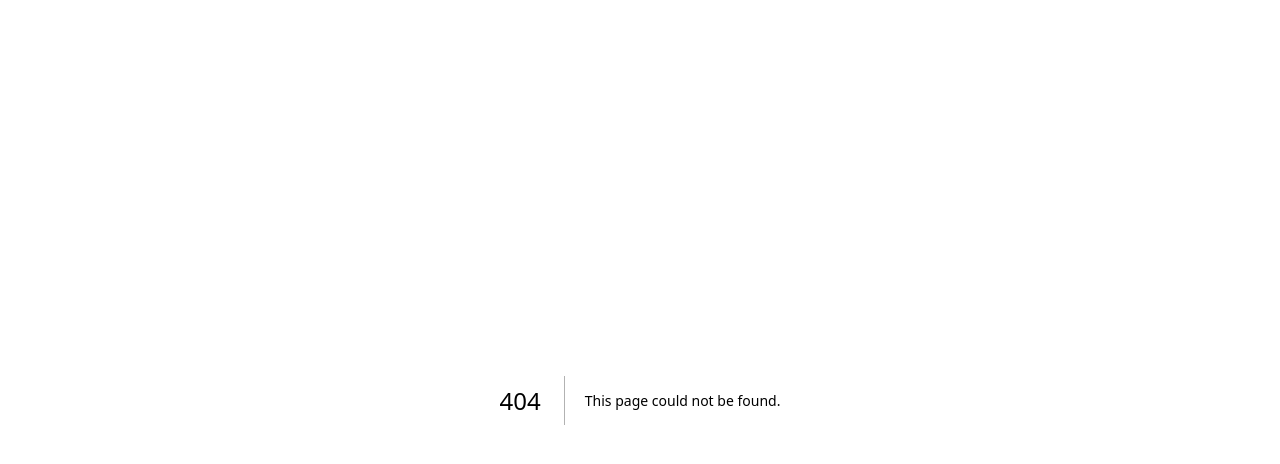
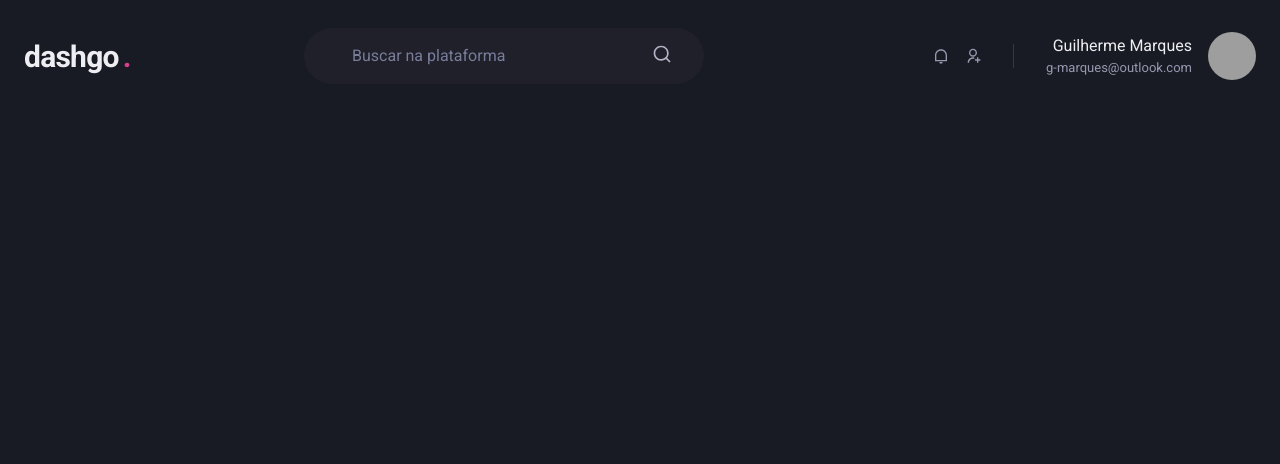
Before and after one commit to GuilhermeMarques1/dashgo-ignite, a Next.js app: page /dashboard in a window 1280 px wide. Before the commit this address had no page. Shown: the top 464 px of the page. Built offline with nearby package versions, Linux system fonts and the light colour scheme; grey boxes are pictures that could not be loaded.

Commit message:
feat: Create component Header

```diff
--- a/package.json
+++ b/package.json
@@ -16,7 +16,8 @@
     "framer-motion": "^11.0.3",
     "next": "14.1.0",
     "react": "^18",
-    "react-dom": "^18"
+    "react-dom": "^18",
+    "react-icons": "^5.0.1"
   },
   "devDependencies": {
     "@types/node": "^20",
--- /dev/null
+++ b/src/Components/Header.tsx
@@ -0,0 +1,85 @@
+import { Flex, Text, Input, Icon, HStack, Box, Avatar } from "@chakra-ui/react";
+import {
+  RiNotificationLine,
+  RiSearchLine,
+  RiUserAddLine,
+} from "react-icons/ri";
+
+export function Header() {
+  return (
+    <Flex
+      w="100%"
+      as="header"
+      maxWidth="1480"
+      h="20"
+      mx="auto"
+      mt="4"
+      align="center"
+      px="6"
+    >
+      <Text fontSize="3xl" fontWeight="bold" letterSpacing="tight" w="64">
+        dashgo
+        <Text color="pink.500" ml="1" as="span">
+          .
+        </Text>
+      </Text>
+
+      <Flex
+        as="label"
+        flex="1"
+        py="4"
+        px="8"
+        ml="6"
+        maxW="400"
+        alignSelf="center"
+        color="gray.200"
+        position="relative"
+        bg="gray.800"
+        borderRadius="full"
+      >
+        <Input
+          color="gray.50"
+          variant="unstyled"
+          px="4"
+          mr="4"
+          placeholder="Buscar na plataforma"
+          _placeholder={{
+            color: "gray.400",
+          }}
+        />
+
+        <Icon as={RiSearchLine} fontSize="20" />
+      </Flex>
+
+      <Flex align="center" ml="auto">
+        <HStack
+          spacing="4"
+          mx="8"
+          pr="8"
+          py="1"
+          color="gray.300"
+          borderRightWidth={1}
+          borderColor="gray.700"
+        >
+          <Icon as={RiNotificationLine} />
+          <Icon as={RiUserAddLine} />
+        </HStack>
+
+        <Flex align="center">
+          <Box mr="4" textAlign="right">
+            <Text>Guilherme Marques</Text>
+            <Text color="gray.300" fontSize="small">
+              g-marques@outlook.com
+            </Text>
+          </Box>
+
+          <Avatar
+            size="md"
+            name="Guilherme Marques"
+            src="https://avatars.githubusercontent.com/u/81578826?s=400&u=142a6fdef0a7a3f3d76446c53f1f086736619552&v=4"
+          />
+        </Flex>
+      </Flex>
+    </Flex>
+  );
+}
--- /dev/null
+++ b/src/pages/dashboard.tsx
@@ -0,0 +1,7 @@
+import { Header } from "@/Components/Header";
+
+export default function Dashboard() {
+  return (
+    <Header />
+  );
+}
```
Also changed, not shown: 1 other file (tests, documents, lock files or other folders).
